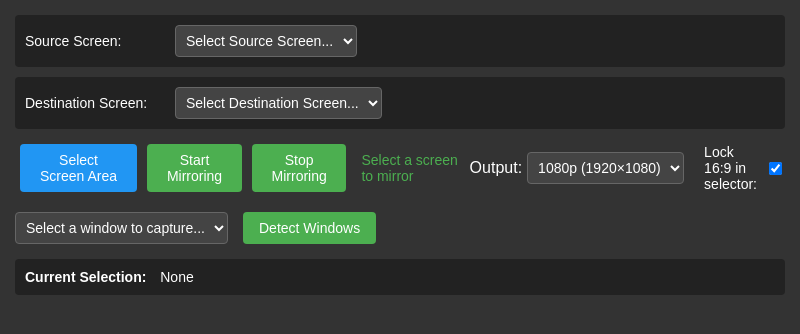
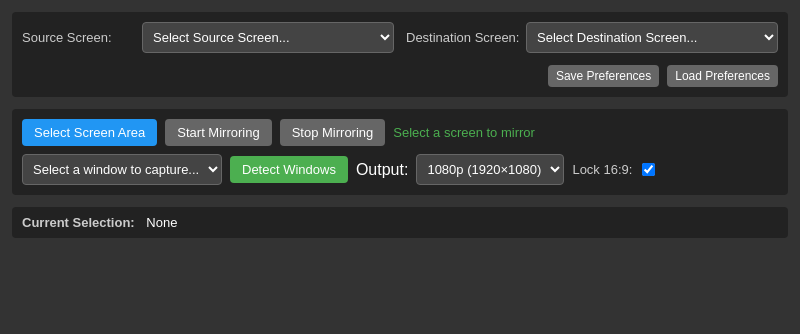
Before and after one commit to tpell96/ScreenMirror, an Electron app: page index.html in a window 800 px wide. Drawn offline with Linux system fonts and the light colour scheme; no server answers.

Commit message:
Refactor UI for screen selection and controls; add preferences saving/loading functionality. Updated styles for better layout and usability, introduced buttons for saving and loading preferences, and implemented local storage for user settings.

```diff
--- a/index.html
+++ b/index.html
@@ -14,24 +14,76 @@
     }
 
     .container {
-      padding: 15px;
+      padding: 12px;
+      max-width: 100%;
+      margin: 0 auto;
+    }
+
+    .screen-selectors {
+      display: flex;
+      gap: 12px;
+      margin-bottom: 12px;
+      background-color: #222;
+      padding: 10px;
+      border-radius: 4px;
+      flex-wrap: wrap;
+    }
+
+    .screen-select-container {
+      flex: 1;
+      display: flex;
+      align-items: center;
+      min-width: 0;
+      min-width: 300px; /* Ensure minimum width for readability */
+    }
+
+    .screen-select-label {
+      min-width: 120px;
+      font-size: 13px;
+      color: #ccc;
+      white-space: nowrap;
+    }
+
+    .screen-select {
+      flex: 1;
+      padding: 6px;
+      background-color: #444;
+      color: white;
+      border: 1px solid #666;
+      border-radius: 4px;
+      font-size: 13px;
+      min-width: 0; /* Prevents select from overflowing */
     }
 
     .controls {
       display: flex;
+      justify-content: space-between;
       align-items: center;
-      margin-bottom: 10px;
+      margin-bottom: 12px;
+      background-color: #222;
+      padding: 10px;
+      border-radius: 4px;
+      flex-wrap: wrap;
+      gap: 8px;
+    }
+
+    .control-buttons {
+      display: flex;
+      align-items: center;
+      gap: 8px;
+      flex-wrap: wrap;
     }
 
     button {
-      margin: 5px;
-      padding: 8px 16px;
+      padding: 6px 12px;
       background-color: #4CAF50;
       color: white;
       border: none;
       border-radius: 4px;
       cursor: pointer;
-      font-size: 14px;
+      font-size: 13px;
+      transition: background-color 0.2s;
+      white-space: nowrap;
     }
 
     button:hover {
@@ -46,92 +98,96 @@
       background-color: #0b7dda;
     }
 
+    button:disabled {
+      background-color: #666;
+      cursor: not-allowed;
+    }
+
     .status {
       color: #4CAF50;
-      margin-left: 10px;
-      font-size: 14px;
-    }
-
-    .control-buttons {
-      display: flex;
-      align-items: center;
+      font-size: 13px;
+      white-space: nowrap;
     }
 
     .controls-right {
-      margin-left: auto;
       display: flex;
       align-items: center;
+      gap: 8px;
+      flex-wrap: wrap;
     }
 
-    .resolution-select {
-      margin-left: 5px;
-      margin-right: 10px;
+    .resolution-select, .window-select {
       padding: 6px;
       background-color: #444;
       color: white;
       border: 1px solid #666;
       border-radius: 4px;
-      font-size: 14px;
+      font-size: 13px;
+      min-width: 0; /* Prevents select from overflowing */
     }
 
-    .window-select, .screen-select {
+    .window-select {
       min-width: 180px;
-      padding: 6px;
-      background-color: #444;
-      color: white;
-      border: 1px solid #666;
-      border-radius: 4px;
-      margin-right: 10px;
-      font-size: 14px;
+      max-width: 200px;
+    }
+
+    .resolution-select {
+      min-width: 140px;
     }
 
     .aspect-toggle {
-      margin-left: 10px;
       display: flex;
       align-items: center;
+      gap: 6px;
+      white-space: nowrap;
     }
 
     .aspect-toggle label {
-      margin-right: 8px;
-      font-size: 14px;
+      font-size: 13px;
+      color: #ccc;
     }
 
     .selection-info {
-      display: flex;
-      align-items: center;
       background-color: #222;
-      padding: 10px;
+      padding: 8px 10px;
       border-radius: 4px;
-      margin-top: 5px;
+      margin-top: 12px;
     }
 
     .selection-text {
-      flex: 1;
-      font-size: 14px;
+      font-size: 13px;
+      white-space: nowrap;
+      overflow: hidden;
+      text-overflow: ellipsis;
     }
 
     .selection-label {
       font-weight: bold;
-      margin-right: 10px;
+      color: #ccc;
+      margin-right: 8px;
     }
 
-    .screen-select-container {
+    .preferences-buttons {
       display: flex;
-      align-items: center;
-      margin-bottom: 10px;
-      background-color: #222;
-      padding: 10px;
-      border-radius: 4px;
+      gap: 8px;
+      margin-left: auto;
+      align-self: flex-end;
     }
 
-    .screen-select-label {
-      min-width: 150px;
-      font-size: 14px;
+    button.pref-btn {
+      background-color: #666;
+      font-size: 12px;
+      padding: 4px 8px;
+    }
+
+    button.pref-btn:hover {
+      background-color: #777;
     }
   </style>
 </head>
 <body>
   <div class="container">
+    <div class="screen-selectors">
       <div class="screen-select-container">
         <span class="screen-select-label">Source Screen:</span>
         <select id="sourceScreenSelect" class="screen-select">
@@ -146,6 +202,12 @@
         </select>
       </div>
 
+      <div class="preferences-buttons">
+        <button id="savePrefsBtn" class="pref-btn">Save Preferences</button>
+        <button id="loadPrefsBtn" class="pref-btn">Load Preferences</button>
+      </div>
+    </div>
+
     <div class="controls">
       <div class="control-buttons">
         <button id="selectBtn" class="select-btn">Select Screen Area</button>
@@ -153,7 +215,12 @@
         <button id="stopBtn" disabled>Stop Mirroring</button>
         <span id="status" class="status">Select a screen to mirror</span>
       </div>
+
       <div class="controls-right">
+        <select id="windowSelect" class="window-select">
+          <option value="">Select a window to capture...</option>
+        </select>
+        <button id="detectWindowsBtn">Detect Windows</button>
         <label for="resolutionSelect">Output: </label>
         <select id="resolutionSelect" class="resolution-select">
           <option value="1080">1080p (1920×1080)</option>
@@ -161,19 +228,12 @@
           <option value="2160">4K (3840×2160)</option>
         </select>
         <div class="aspect-toggle">
-          <label for="lockAspect">Lock 16:9 in selector:</label>
+          <label for="lockAspect">Lock 16:9:</label>
           <input type="checkbox" id="lockAspect" checked>
         </div>
       </div>
     </div>
-    <div class="controls">
-      <div class="control-buttons">
-        <select id="windowSelect" class="window-select">
-          <option value="">Select a window to capture...</option>
-        </select>
-        <button id="detectWindowsBtn">Detect Windows</button>
-      </div>
-    </div>
+
     <div class="selection-info">
       <div class="selection-text">
         <span class="selection-label">Current Selection:</span>
--- a/notes.txt
+++ b/notes.txt
@@ -1,5 +1,3 @@
-1. Update Screen GUI - Better view
-2. Select Screen Area is not working properly. Think it has something to do with native/scaled resolution differences
 3. Beautify the Source/Destination screen selectors
 4. Add Broadcast Method - This would create a bounding box that is 16:9.
     Anything in this area would be mirrored.
--- a/renderer.js
+++ b/renderer.js
@@ -12,6 +12,8 @@
 const selectionCoords = document.getElementById('selectionCoords');
 const sourceScreenSelect = document.getElementById('sourceScreenSelect');
 const destScreenSelect = document.getElementById('destScreenSelect');
+const savePrefsBtn = document.getElementById('savePrefsBtn');
+const loadPrefsBtn = document.getElementById('loadPrefsBtn');
 
 // State variables
 let isCapturing = false;
@@ -22,6 +24,84 @@
 let screenInfo = null;
 let screenList = [];
 let currentSelection = null;
+
+// Preferences storage key
+const PREFERENCES_KEY = 'screenMirrorPreferences';
+
+// Save preferences
+function savePreferences() {
+  const preferences = {
+    sourceScreen: sourceScreenSelect.value,
+    destinationScreen: destScreenSelect.value,
+    resolution: resolutionSelect.value,
+    lockAspect: lockAspect.checked,
+    windowSelection: windowSelect.value
+  };
+
+  localStorage.setItem(PREFERENCES_KEY, JSON.stringify(preferences));
+  status.textContent = 'Preferences saved';
+  setTimeout(() => {
+    status.textContent = 'Select a screen to mirror';
+  }, 2000);
+}
+
+// Load preferences
+function loadPreferences() {
+  const savedPrefs = localStorage.getItem(PREFERENCES_KEY);
+  if (!savedPrefs) {
+    status.textContent = 'No saved preferences found';
+    setTimeout(() => {
+      status.textContent = 'Select a screen to mirror';
+    }, 2000);
+    return;
+  }
+
+  try {
+    const preferences = JSON.parse(savedPrefs);
+
+    // Set source screen
+    if (preferences.sourceScreen) {
+      sourceScreenSelect.value = preferences.sourceScreen;
+      handleSourceScreenSelection();
+    }
+
+    // Set destination screen
+    if (preferences.destinationScreen) {
+      destScreenSelect.value = preferences.destinationScreen;
+    }
+
+    // Set resolution
+    if (preferences.resolution) {
+      resolutionSelect.value = preferences.resolution;
+    }
+
+    // Set aspect ratio lock
+    if (typeof preferences.lockAspect === 'boolean') {
+      lockAspect.checked = preferences.lockAspect;
+    }
+
+    // Set window selection if exists
+    if (preferences.windowSelection) {
+      windowSelect.value = preferences.windowSelection;
+      setSelectionToWindow(preferences.windowSelection);
+    }
+
+    status.textContent = 'Preferences loaded';
+    setTimeout(() => {
+      status.textContent = 'Select a screen to mirror';
+    }, 2000);
+  } catch (error) {
+    console.error('Error loading preferences:', error);
+    status.textContent = 'Error loading preferences';
+    setTimeout(() => {
+      status.textContent = 'Select a screen to mirror';
+    }, 2000);
+  }
+}
+
+// Add event listeners for preference buttons
+savePrefsBtn.addEventListener('click', savePreferences);
+loadPrefsBtn.addEventListener('click', loadPreferences);
 
 // Resolution presets (width for 16:9 aspect ratio)
 const resolutions = {
@@ -210,6 +290,9 @@
       option.title = `Screen ID: ${screen.id}, Scale: ${screen.scaleFactor}x`;
       destScreenSelect.appendChild(option);
     });
+
+    // Load preferences after populating screens
+    loadPreferences();
 
     console.log('Available screens:', screenList);
   } catch (error) {
```
Lines whose indentation alone changed are shown as unchanged.
